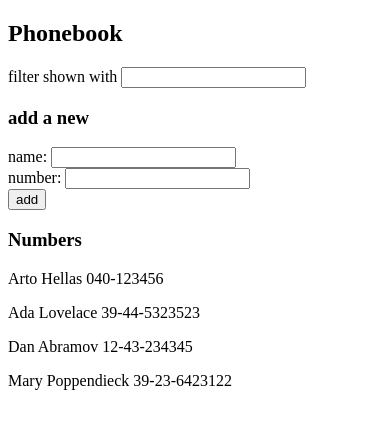
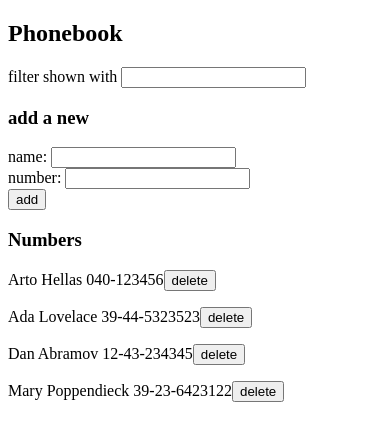
Before and after one commit to onionbulbperception/fullstack_open, a React (Vite) app in the folder part2/phonebook/: page / in a window 390 px wide. Shown: the top 440 px of the page. Built offline with nearby package versions, Linux system fonts and the light colour scheme; data requests are answered from the project's data file.

Commit message:
2.14: The Phonebook step 9

```diff
--- a/part2/phonebook/src/App.jsx
+++ b/part2/phonebook/src/App.jsx
@@ -59,7 +59,21 @@
         setPersons(persons.concat(response.data))
         setNewName('')
         setNewNumber('')
+      }).catch(error =>{
+        console.log('operation failed')
       })
+  }
+
+  const removePerson = (id) => {
+    const person = persons.find(person => person.id === id)
+    if (window.confirm(`Delete ${person.name}?`)) {
+      console.log('deleted', person.name, id)
+      personService.remove(id).then(response => {
+        setPersons(persons.filter(person => person.id !== id))
+      }).catch(response => {
+        console.log('the person could not be removed')
+      })
+    }
   }
 
   // https://developer.mozilla.org/en-US/docs/Web/JavaScript/Reference/Global_Objects/Array/filter
@@ -75,7 +89,7 @@
       <PersonForm name={newName} nameHandler={handleNameChange} number={newNumber}
                   numberHandler={handleNumberChange} addPersonHandler={addPerson}/>
       <h3>Numbers</h3>
-      <Persons persons={personsToShow}/>
+      <Persons persons={personsToShow} removePerson={removePerson}/>
     </div>
   )
 }
--- a/part2/phonebook/src/components/Persons.jsx
+++ b/part2/phonebook/src/components/Persons.jsx
@@ -1,9 +1,14 @@
 import React from 'react'
 
-const Persons = ({persons}) => {
+const Persons = ({persons, removePerson}) => {
   return (
     persons.map(person =>
-      <p key={person.name}>{person.name} {person.number}</p>
+      <p key={person.name}>
+        {person.name} {person.number}
+        <button onClick={() => removePerson(person.id)}>
+          delete
+        </button>
+      </p>
     )
   )
 }
--- a/part2/phonebook/src/services/persons.js
+++ b/part2/phonebook/src/services/persons.js
@@ -13,4 +13,9 @@
     return axios.put(`${baseUrl}/${id}`, newObject)
 }
 
-export default {getAll, create, update}
+const remove = (id) => {
+    const request = axios.delete(`${baseUrl}/${id}`)
+    return request.then(response => response.data)
+}
+
+export default {getAll, create, update, remove}
```
